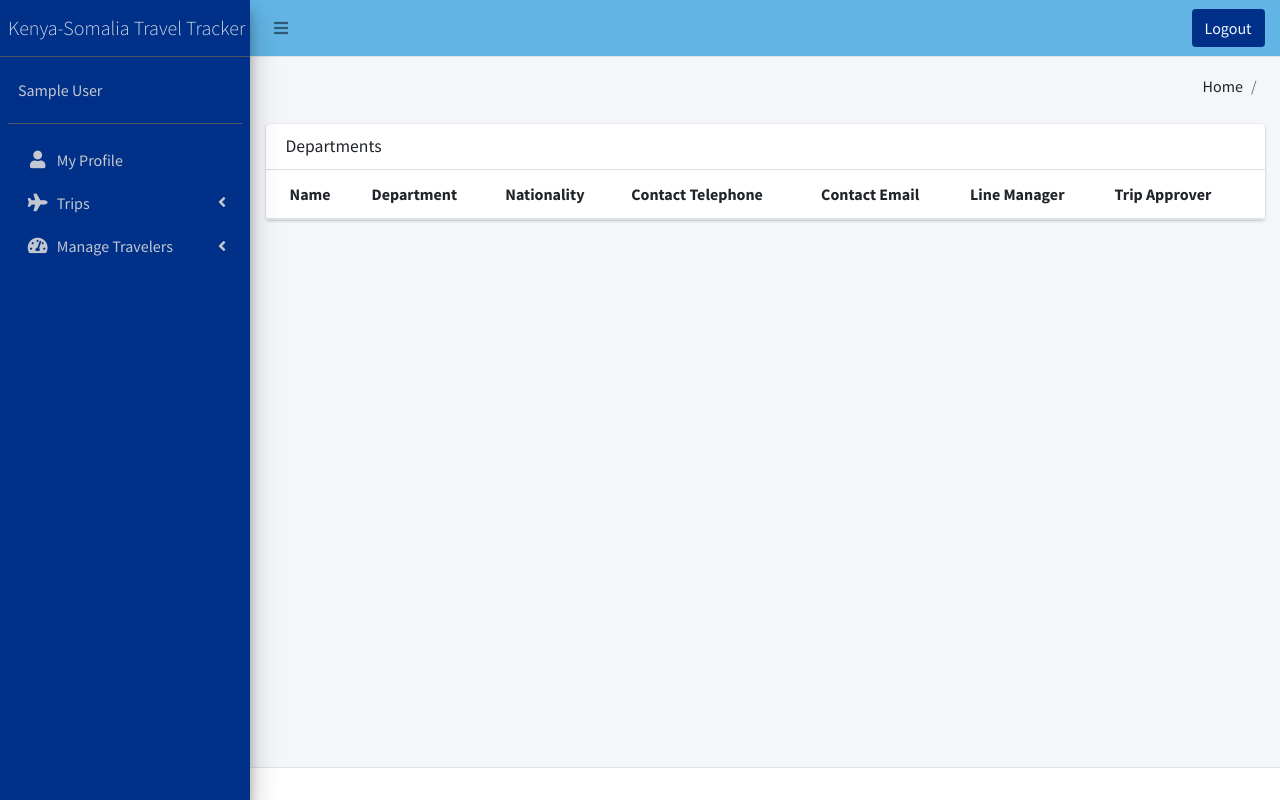
After one commit to d-mwenda/earo_travel_tracker, a Django app: page /traveler/list-approvers in a window 1280 px wide. The commit adds this page. Run offline with Django 3.2, Linux system fonts and the light colour scheme; the visitor is signed in with stand-in values (Sample User, id 1); lists and menus that the app fills with data are empty; some libraries are stand-ins or nearby versions.

Commit message:
CRUD for Approver and Country implemented.

```diff
--- a/backend/earo_travel_tracker/templates/base.html
+++ b/backend/earo_travel_tracker/templates/base.html
@@ -128,7 +128,7 @@
               <li class="nav-item">
                 <a href="#" class="nav-link">
                   <i class="fa fa-sitemap" aria-hidden="true"></i>
-                  <p>Departments</p>
+                  <p>Administration</p>
                   <i class="right fas fa-angle-left"></i>
                 </a>
                 <ul class="nav nav-treeview">
@@ -142,6 +142,34 @@
                     <a href="{% url 'u_list_departments' %}" class="nav-link">
                       <i class="fa fa-list-alt" aria-hidden="true"></i>&nbsp;
                       <p>Department Register</p>
+                    </a>
+                  </li>
+                </ul>
+                <ul class="nav nav-treeview">
+                  <li class="nav-item">
+                    <a href="{% url 'create_country' %}" class="nav-link">
+                      <i class="fa fa-plus" aria-hidden="true"></i>&nbsp;
+                      <p>Add Country</p>
+                    </a>
+                  </li>
+                  <li class="nav-item">
+                    <a href="{% url 'list_countries' %}" class="nav-link">
+                      <i class="fa fa-list-alt" aria-hidden="true"></i>&nbsp;
+                      <p>Countries</p>
+                    </a>
+                  </li>
+                </ul>
+                <ul class="nav nav-treeview">
+                  <li class="nav-item">
+                    <a href="{% url 'create_approver' %}" class="nav-link">
+                      <i class="fa fa-plus" aria-hidden="true"></i>&nbsp;
+                      <p>Add Approver</p>
+                    </a>
+                  </li>
+                  <li class="nav-item">
+                    <a href="{% url 'list_approvers' %}" class="nav-link">
+                      <i class="fa fa-list-alt" aria-hidden="true"></i>&nbsp;
+                      <p>Approvers</p>
                     </a>
                   </li>
                 </ul>
--- /dev/null
+++ b/backend/earo_travel_tracker/templates/traveler/list_approvers.html
@@ -0,0 +1,48 @@
+{% extends "base.html" %}
+
+{% block content %}
+<div class="col-12">
+    <div class="card">
+      <div class="card-header">
+        <h3 class="card-title">Departments</h3>
+      </div>
+      <!-- /.card-header -->
+      <div class="card-body table-responsive p-0">
+        <table class="table table-hover text-nowrap">
+          <thead>
+            <tr>
+              <th>Name</th>
+              <th>Department</th>
+              <th>Nationality</th>
+              <th>Contact Telephone</th>
+              <th>Contact Email</th>
+              <th>Line Manager</th>
+              <th>Trip Approver</th>
+            </tr>
+          </thead>
+          <tbody>
+            {% for traveler in travelers %}
+            <tr>
+              <td><a href="{% url 'u_traveler_details' traveler_id=traveler.id %}">{{traveler.user_account.first_name}}&nbsp;{{traveler.user_account.last_name}}</a></td>
+              <td>{{traveler.department}}</td>
+              <td>{{traveler.nationality}}</td>
+              <td>{{traveler.contact_telephone}}</td>
+              <td>{{traveler.user_account.email}}</td>
+              <td>{{traveler.is_managed_by}}</td>
+              {% if traveler.department.approver %}
+              <td>{{traveler.department.approver}}</td>
+              {% elif traveler.trip_approver %}
+              <td>{{traveler.trip_approver}}</td>
+              {% else %}
+              <td>No approver set</td>
+              {% endif %}
+            </tr>
+            {% endfor %}
+          </tbody>
+        </table>
+      </div>
+      <!-- /.card-body -->
+    </div>
+    <!-- /.card -->
+  </div>
+  {% endblock content %}
--- a/backend/earo_travel_tracker/traveler/models.py
+++ b/backend/earo_travel_tracker/traveler/models.py
@@ -32,7 +32,7 @@ class Approver(models.Model):
         """
         absolute url to an Approver instance
         """
-        return reverse('approver_details', kwargs={'approver': self.id})
+        return reverse('view_approver', kwargs={'approver_id': self.id})
 
     class Meta:
         verbose_name = "Approver"
@@ -83,9 +83,7 @@ class CountrySecurityLevel(models.Model):
         """
         Absolute URL to a Country Security Level instance.
         """
-        # TODO fix this to detail view
-        # return reverse('u_country_security_level', kwargs={'country': self.country})
-        return reverse('u_list_departments')
+        return reverse('view_country', kwargs={"country_id": self.id})
 
     class Meta:
         verbose_name = "Country Security Level"
--- a/backend/earo_travel_tracker/traveler/urls.py
+++ b/backend/earo_travel_tracker/traveler/urls.py
@@ -9,7 +9,9 @@ from .views import (
     TravelerViewSet, DepartmentViewSet, DepartmentCreateView, DepartmentListView,
     DepartmentDetailView, DepartmentUpdateView, DepartmentDeleteView, TravelerCreateView,
     TravelerListView, TravelerDetailView, TravelerUpdateView, CountrySecurityLevelCreateView,
-    ApproverCreateView
+    CountrySecurityLevelDeleteView, CountrySecurityLevelDetailView, CountrySecurityLevelUpdateView,
+    CountrySecurityLevelListView, ApproverCreateView, ApproverDetailView, ApproverUpdateView,
+    ApproverDeleteView, ApproverListView
 )
 
 
@@ -22,16 +24,34 @@ urlpatterns = [
     # Department views urls
     path('new-department', DepartmentCreateView.as_view(), name='u_create_department'),
     path('list-departments', DepartmentListView.as_view(), name='u_list_departments'),
-    path('department-details/department=<department_id>', DepartmentDetailView.as_view(), name='u_department_details'),
-    path('edit-department/department=<department_id>', DepartmentUpdateView.as_view(), name='u_edit_department'),
+    path('department-details/department=<department_id>',
+        DepartmentDetailView.as_view(), name='u_department_details'),
+    path('edit-department/department=<department_id>',
+        DepartmentUpdateView.as_view(), name='u_edit_department'),
     path('delete-department', DepartmentDeleteView.as_view(), name='u_delete_department'),
     # Traveler views urls
     path('new-traveler', TravelerCreateView.as_view(), name='u_create_traveler'),
     path('list-travelers', TravelerListView.as_view(), name='u_list_travelers'),
-    path('traveler-profile/traveler=<traveler_id>', TravelerDetailView.as_view(), name='u_traveler_details'),
-    path('edit-traveler/traveler=<traveler_id>', TravelerUpdateView.as_view(), name='u_edit_traveler'),
+    path('traveler-profile/traveler=<traveler_id>',
+        TravelerDetailView.as_view(), name='u_traveler_details'),
+    path('edit-traveler/traveler=<traveler_id>',
+        TravelerUpdateView.as_view(), name='u_edit_traveler'),
     # Approver views urls
     path('new-approver', ApproverCreateView.as_view(), name='create_approver'),
+    path('update-approver/approver=<approver_id>', ApproverUpdateView.as_view(),
+        name='update_approver'),
+    path('approver-details/approver=<approver_id>', ApproverDetailView.as_view(),
+        name='view_approver'),
+    path('list-approvers', ApproverListView.as_view(), name='list_approvers'),
+    path('delete-approver/approver=<approver_id>', ApproverDeleteView.as_view(),
+        name='delete_approver'),
     # CountrySecurityLevel views urls
     path('new-country', CountrySecurityLevelCreateView.as_view(), name='create_country'),
+    path('update-country/country=<country_id>', CountrySecurityLevelUpdateView.as_view(),
+        name='update_country'),
+    path('country-details/country=<country_id>', CountrySecurityLevelDetailView.as_view(),
+        name='view_country'),
+    path('list-country', CountrySecurityLevelListView.as_view(), name='list_countries'),
+    path('delete-country/country=<country_id>', CountrySecurityLevelDeleteView.as_view(),
+        name='delete_country'),
 ]
--- a/backend/earo_travel_tracker/traveler/views.py
+++ b/backend/earo_travel_tracker/traveler/views.py
@@ -56,23 +56,41 @@ class ApproverDetailView(LoginRequiredMixin, DetailView):
     Show the details of a single country.
     """
     model = Approver
-    template_name = "traveler/country_detail.html"
+    template_name = "traveler/approver_detail.html"
+    context_object_name = "approver"
+    pk_url_kwarg = "approver_id"
+
+
+class ApproverListView(LoginRequiredMixin, ListView):
+    """
+    Show the details of a single country.
+    """
+    model = Approver
+    template_name = "traveler/list_approvers.html"
+    context_object_name = "approvers"
 
 
 class ApproverUpdateView(LoginRequiredMixin, UpdateView):
     """
     Update the details of a single country.
     """
+    permission_required = 'traveler.add_approver'
     model = Approver
-    template_name = "traveler/add_edit_country.html"
-
-
+    fields = ['approver', 'security_level', 'is_active']
+    template_name = "traveler/add_edit_approver.html"
+    pk_url_kwarg = "approver_id"
+    context_object_name = "approver"
+    extra_context = {
+        'page_title': 'Edit Approver'
+    }
 class ApproverDeleteView(LoginRequiredMixin, DeleteView):
     """
     Delete entry of a single country.
     """
     model = Approver
-    template_name = "traveler/delete_country.html"
+    template_name = "traveler/delete_approver.html"
+    pk_url_kwarg = "approver_id"
+    context_object_name = "approver_id"
 
 
 # Country Security Level
@@ -93,6 +111,17 @@ class CountrySecurityLevelDetailView(LoginRequiredMixin, DetailView):
     """
     model = CountrySecurityLevel
     template_name = "traveler/country_detail.html"
+    pk_url_kwarg = "country_id"
+    context_object_name = "country"
+
+
+class CountrySecurityLevelListView(LoginRequiredMixin, ListView):
+    """
+    Show the details of a single country.
+    """
+    model = CountrySecurityLevel
+    template_name = "traveler/list_countries.html"
+    context_object_name = "countries"
 
 
 class CountrySecurityLevelUpdateView(LoginRequiredMixin, UpdateView):
@@ -100,7 +129,10 @@ class CountrySecurityLevelUpdateView(LoginRequiredMixin, UpdateView):
     Update the details of a single country.
     """
     model = CountrySecurityLevel
+    fields = ['country', 'security_level', 'security_level_3_approver']
     template_name = "traveler/add_edit_country.html"
+    pk_url_kwarg = "country_id"
+    context_object_name = "country"
 
 
 class CountrySecurityLevelDeleteView(LoginRequiredMixin, DeleteView):
```
Also changed, not shown: backend/earo_travel_tracker/media/media/uploads/scope_of_work/2021/03/02/travel_tracker.txt (added, +7 -0 lines), backend/earo_travel_tracker/templates/traveler/approver_detail.html (added, +30 -0 lines), backend/earo_travel_tracker/templates/traveler/country_detail.html (added, +30 -0 lines), backend/earo_travel_tracker/templates/traveler/list_countries.html (added, +33 -0 lines).
